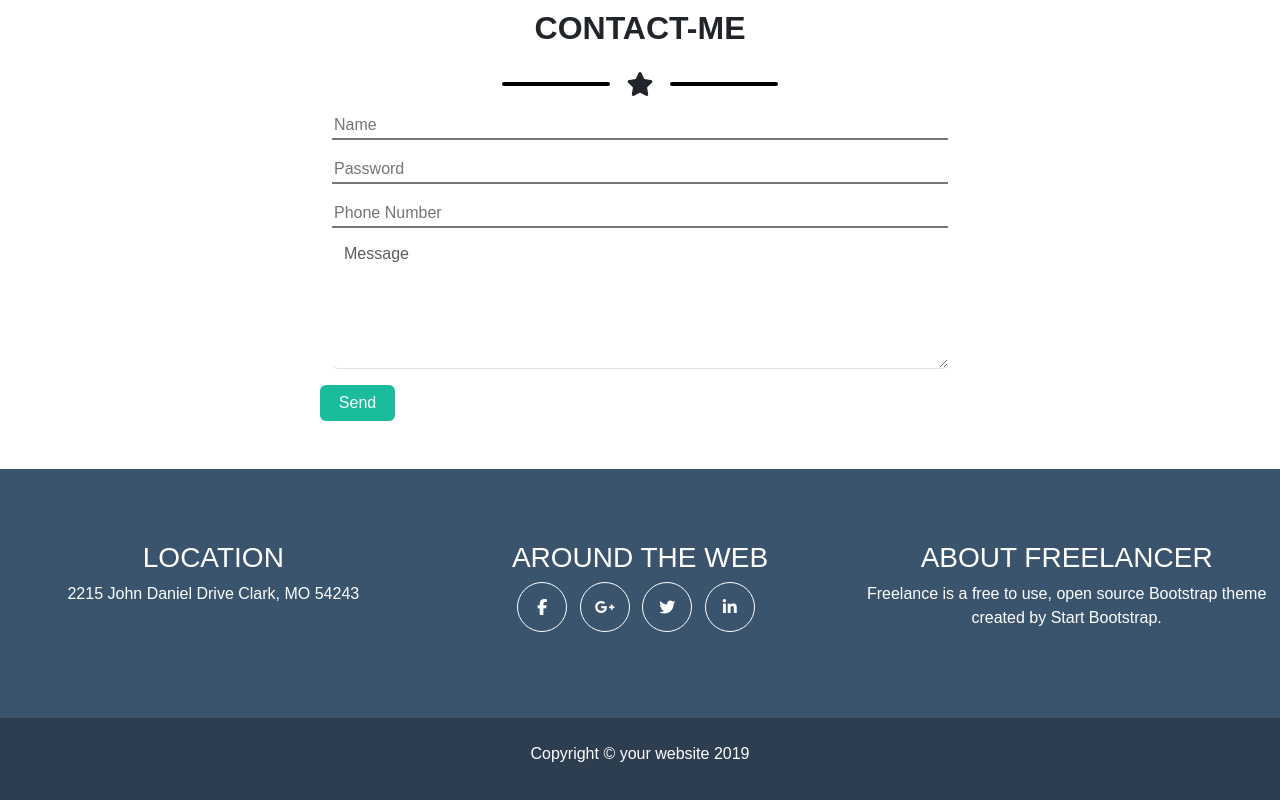
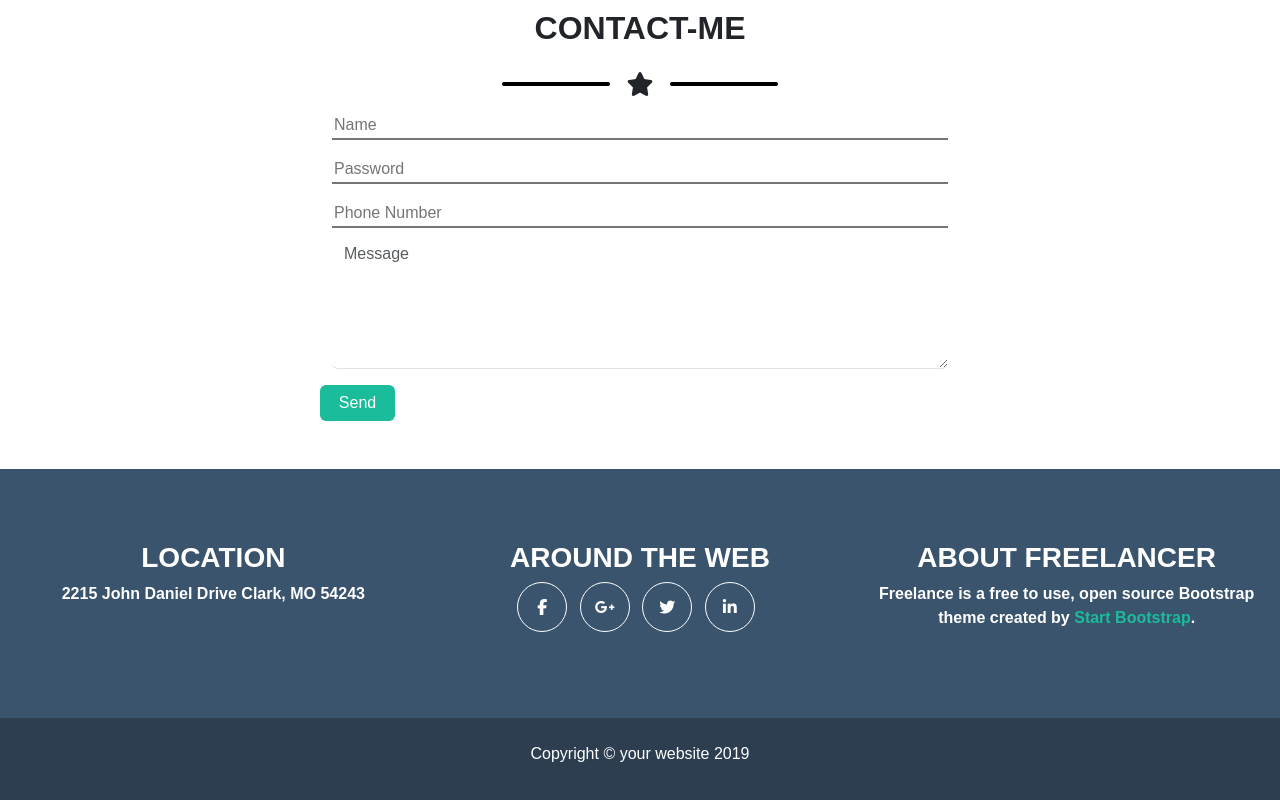
Before and after one commit to MarcoMpensabene/html-css-bootstrap-freelancer, a plain HTML site: page index.html in a window 1280 px wide. Shown: the part 1886-2686 px from the top of the page. Drawn offline with nearby package versions, Linux system fonts and the light colour scheme.

Commit message:
added font-width on footer

```diff
--- a/css/style.css
+++ b/css/style.css
@@ -62,3 +62,6 @@ body{
     width: 400px;
     margin: 0 auto;
 }
+span{
+    color: #1abc9c;
+}
--- a/index.html
+++ b/index.html
@@ -187,15 +187,15 @@
 
 
 
-    <footer class="text-center font-white ">
-        <div class="container-fluid  blu-delft">
+    <footer class="text-center font-white  ">
+        <div class="container-fluid  blu-delft fw-bolder">
             <div class="row py-4 ">
                 <div class=" col-12 col-md-4 mb-5  mt-lg-5 mt-md-5">
-                        <h3 class="text-uppercase">Location</h3>
+                        <h3 class="text-uppercase fw-bold">Location</h3>
                         <p>2215 John Daniel Drive Clark, MO 54243</p>
                 </div>
                 <div class=" col-12 col-md-4 mb-5 mt-lg-5  mt-md-5">
-                        <h3 class="text-uppercase">Around the web</h3>
+                        <h3 class="text-uppercase fw-bold">Around the web</h3>
                             <div class="footer-icons">
                                 <i class="fa-brands fa-facebook-f me-2"></i>
                                 <i class="fa-brands fa-google-plus-g me-2"></i>
@@ -204,9 +204,9 @@
                             </div>
                 </div>
                 <div class=" col-12 col-md-4 mb-5  mt-lg-5  mt-md-5">
-                        <h3 class="text-uppercase">About Freelancer</h3>
+                        <h3 class="text-uppercase fw-bold">About Freelancer</h3>
                         <p>Freelance is a free to use, open source Bootstrap
-                            theme created by Start Bootstrap.</p>
+                            theme created by  <span>Start Bootstrap</span>.</p>
                 </div>
             </div>
         </div>
```
